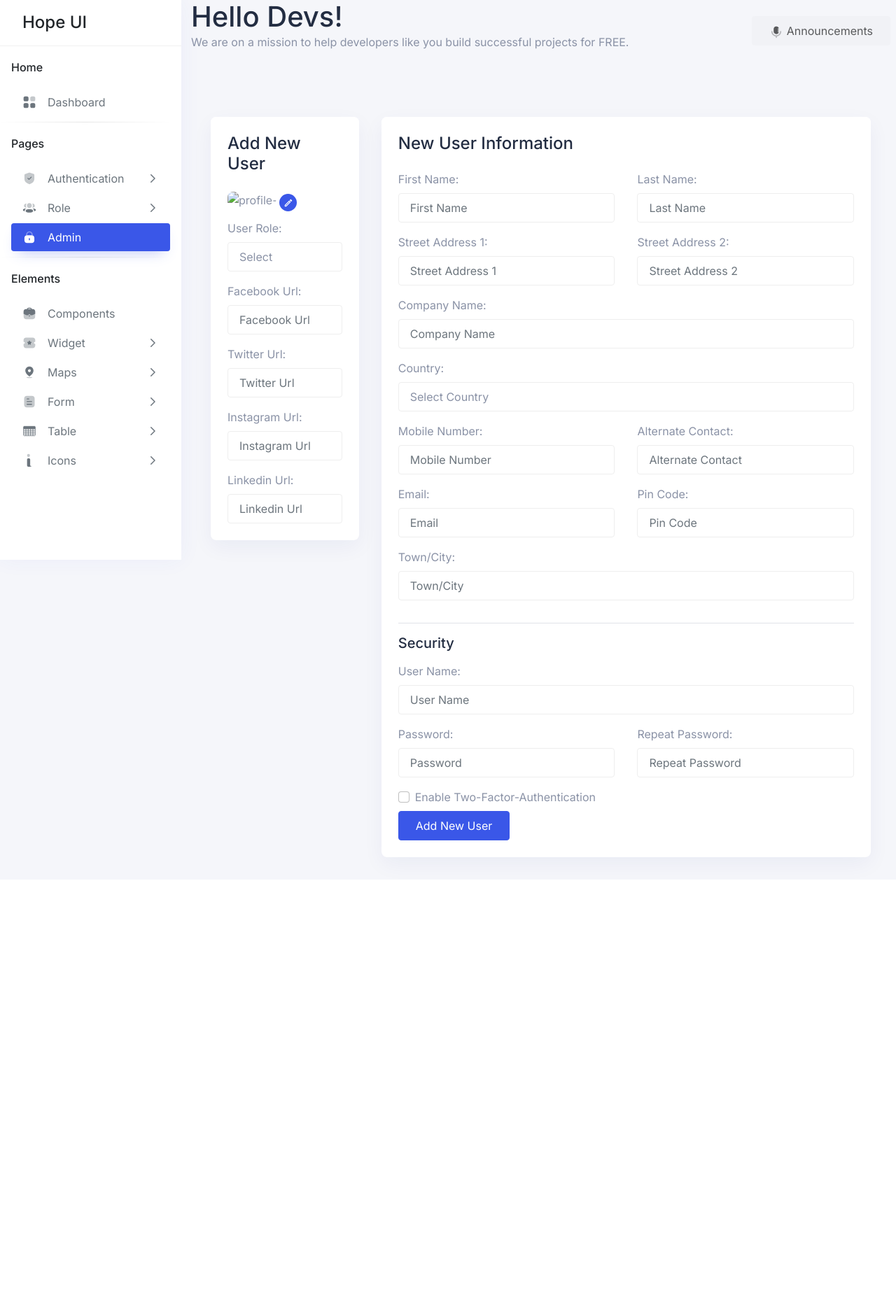
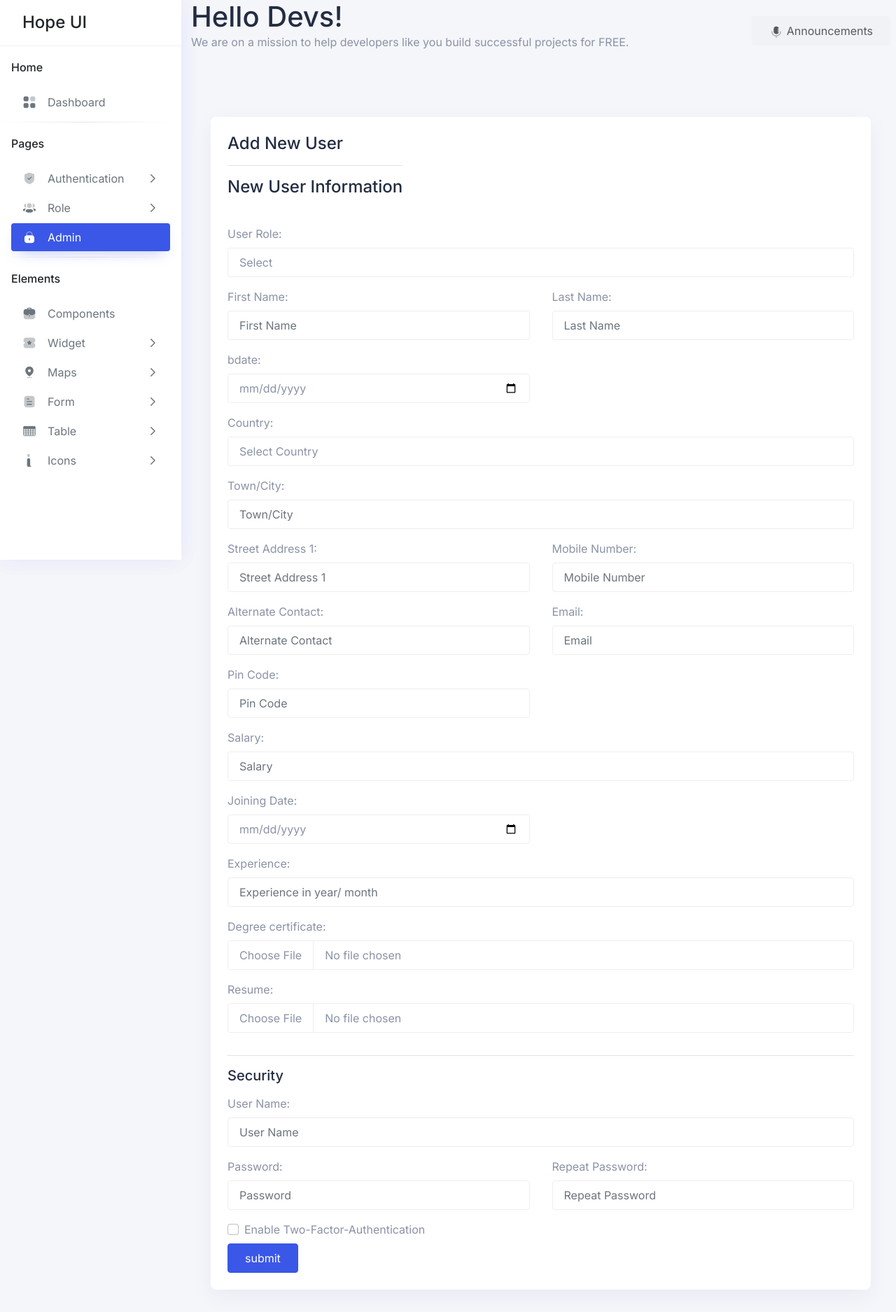
Before and after one commit to henixmehta/Erpsystem, a PHP site: page /employee.php in a window 1280 px wide. Shown: the whole page at 70% size. Before the commit the page ends 1246 px from the top, so only its background shows below. Run offline with PHP 8.4, Linux system fonts and the light colour scheme.

Commit message:
validation set side bar slider

```diff
--- a/employee-list.php
+++ b/employee-list.php
@@ -8,7 +8,9 @@
    <link rel="stylesheet" href="sidebar.css">
 </head>
 <body>
-	<div class="dashboard">
+<?php
+   include 'sidebar.php';
+            ?>
 	<main class="main-content">
             <div class="card-body px-0">
                <div class="table-responsive">
@@ -410,6 +412,5 @@
                </div>
             </div>
         </main>
-        </div>
     </body>
 </html>
--- a/employee.php
+++ b/employee.php
@@ -14,13 +14,14 @@
     }
    </style>
 	<link rel="stylesheet" href="main.min.css">
-	<!-- <link rel="stylesheet" href="main1.min.css"> -->
-	<!-- <link rel="stylesheet" href="sidebar.css"> -->
-	<!-- <link rel="stylesheet" href="sidebar.css"> -->
-</head>
+
+
+
 <body>
             <?php
-   include 'sidebar.php';
+               include 'sidebar.php';
+               include 'formvalidation.php';
+
             ?>
 <main class="main-content">
 
@@ -51,25 +52,27 @@
          <div class="conatiner-fluid content-inner mt-n5 py-0">
       <div>
          <div class="row">
-            <div class="col-xl-3 col-lg-4">
+
+            <div class="col-xl-12 col-lg-8">
                <div class="card">
                   <div class="card-header d-flex justify-content-between">
                      <div class="header-title">
-                        <h4 class="card-title">Add New User</h4>
+                     <h4 class="card-title">Add New User</h4>
+                        <hr>
+                        <h4 class="card-title">New User Information</h4>
                      </div>
                   </div>
                   <div class="card-body">
-                     <form>
-                        <div class="form-group">
+                     <div class="new-user-info">
+                     <!-- form    -->
+
+
+					<form method="POST">
+               <div class="form-group">
                            <div class="profile-img-edit position-relative">
-							   <img src="#" alt="profile-pic" class="theme-color-default-img profile-pic rounded avatar-100">
-							   <img src="#" alt="profile-pic" class="theme-color-purple-img profile-pic rounded avatar-100">
-                              <div class="upload-icone bg-primary">
-                                 <svg class="upload-button icon-14" width="14"  viewBox="0 0 24 24">
-                                    <path fill="#ffffff" d="M14.06,9L15,9.94L5.92,19H5V18.08L14.06,9M17.66,3C17.41,3 17.15,3.1 16.96,3.29L15.13,5.12L18.88,8.87L20.71,7.04C21.1,6.65 21.1,6 20.71,5.63L18.37,3.29C18.17,3.09 17.92,3 17.66,3M14.06,6.19L3,17.25V21H6.75L17.81,9.94L14.06,6.19Z" />
-                                 </svg>
-                                 <input class="file-upload" type="file" accept="image/*">
-                              </div>
+
+							<!-- insert add profile -->
+
                            </div>
 
                         </div>
@@ -84,61 +87,31 @@
                               <option>Ios Developer </option>
                            </select>
                         </div>
-                        <div class="form-group">
-                           <label class="form-label" for="furl">Facebook Url:</label>
-                           <input type="text" class="form-control" id="furl" placeholder="Facebook Url" required>
-                        </div>
-                        <div class="form-group">
-                           <label class="form-label" for="turl">Twitter Url:</label>
-                           <input type="text" class="form-control" id="turl" placeholder="Twitter Url">
-                        </div>
-                        <div class="form-group">
-                           <label class="form-label" for="instaurl">Instagram Url:</label>
-                           <input type="text" class="form-control" id="instaurl" placeholder="Instagram Url">
-                        </div>
-                        <div class="form-group mb-0">
-                           <label class="form-label" for="lurl">Linkedin Url:</label>
-                           <input type="text" class="form-control" id="lurl" placeholder="Linkedin Url">
-                        </div>
-                     </form>
-                  </div>
-               </div>
-            </div>
-            <div class="col-xl-9 col-lg-8">
-               <div class="card">
-                  <div class="card-header d-flex justify-content-between">
-                     <div class="header-title">
-                        <h4 class="card-title">New User Information</h4>
-                     </div>
-                  </div>
-                  <div class="card-body">
-                     <div class="new-user-info">
-                     <!-- form    -->
-					 <form>
+
+
+
                            <div class="row">
                               <div class="form-group col-md-6">
                                  <label class="form-label" for="fname">First Name:</label>
                                  <input type="text" class="form-control" id="fname" placeholder="First Name">
+                                 <span class="error"><?php echo $e_fname; ?></span>
                               </div>
+
                               <div class="form-group col-md-6">
                                  <label class="form-label" for="lname">Last Name:</label>
                                  <input type="text" class="form-control" id="lname" placeholder="Last Name">
+                                 <span class="error"><?php echo $e_lname; ?></span>
                               </div>
+
                               <div class="form-group col-md-6">
-                                 <label class="form-label" for="add1">Street Address 1:</label>
-                                 <input type="text" class="form-control" id="add1" placeholder="Street Address 1">
+                                 <label class="form-label" for="bdate">bdate:</label>
+                                 <input type="date" class="form-control" id="bdate" placeholder="Enter your Birthday">
+                                 <span class="error"><?php echo $e_lname; ?></span>
                               </div>
-                              <div class="form-group col-md-6">
-                                 <label class="form-label" for="add2">Street Address 2:</label>
-                                 <input type="text" class="form-control" id="add2" placeholder="Street Address 2">
-                              </div>
-                              <div class="form-group col-md-12">
-                                 <label class="form-label" for="cname">Company Name:</label>
-                                 <input type="text" class="form-control" id="cname" placeholder="Company Name">
-                              </div>
+
                               <div class="form-group col-sm-12">
                                  <label class="form-label">Country:</label>
-                                 <select name="type" class="selectpicker form-control" data-style="py-0">
+                                 <select name="country" class="form-control" >
                                     <option>Select Country</option>
                                     <option>Caneda</option>
                                     <option>Noida</option>
@@ -147,25 +120,61 @@
                                     <option>Africa</option>
                                  </select>
                               </div>
+                              <div class="form-group col-md-12">
+                                 <label class="form-label" for="city">Town/City:</label>
+                                 <input type="text" class="form-control" id="city" placeholder="Town/City">
+                              <span class="error"><?php echo $e_fname; ?></span>
+                              </div>
+                              <div class="form-group col-md-6">
+                                 <label class="form-label" for="add1">Street Address 1:</label>
+                                 <input type="text" class="form-control" id="add1" placeholder="Street Address 1">
+                              <span class="error"><?php echo $e_fname; ?></span>
+                              </div>
                               <div class="form-group col-md-6">
                                 <label class="form-label" for="mobno">Mobile Number:</label>
                                  <input type="text" class="form-control" id="mobno" placeholder="Mobile Number">
+                              <span class="error"><?php echo $e_fname; ?></span>
                               </div>
                               <div class="form-group col-md-6">
                                  <label class="form-label" for="altconno">Alternate Contact:</label>
                                  <input type="text" class="form-control" id="altconno" placeholder="Alternate Contact">
+                              <span class="error"><?php echo $e_fname; ?></span>
                               </div>
                               <div class="form-group col-md-6">
                                  <label class="form-label" for="email">Email:</label>
                                  <input type="email" class="form-control" id="email" placeholder="Email">
+                              <span class="error"><?php echo $e_fname; ?></span>
                               </div>
                               <div class="form-group col-md-6">
                                  <label class="form-label" for="pno">Pin Code:</label>
                                  <input type="text" class="form-control" id="pno" placeholder="Pin Code">
+                              <span class="error"><?php echo $e_fname; ?></span>
+                              </div>
+
+                              <div class="form-group col-md-12">
+                                 <label class="form-label" for="Salary">Salary: </label>
+                                 <input type="text" class="form-control" id="Salary" placeholder="Salary">
+                              <span class="error"><?php echo $e_fname; ?></span>
+                              </div>
+                              <div class="form-group col-md-6">
+                                 <label class="form-label" for="Joining Date">Joining Date:</label>
+                                 <input type="date" class="form-control" id="bdate" placeholder="Enter your Joining Date">
+                                 <span class="error"><?php echo $e_lname; ?></span>
                               </div>
                               <div class="form-group col-md-12">
-                                 <label class="form-label" for="city">Town/City:</label>
-                                 <input type="text" class="form-control" id="city" placeholder="Town/City">
+                                 <label class="form-label" for="Experience">Experience: </label>
+                                 <input type="text" class="form-control" id="Experience" placeholder="Experience in year/ month" >
+                              <span class="error"><?php echo $e_fname; ?></span>
+                              </div>
+                              <div class="form-group col-md-12">
+                                 <label class="form-label" for="Degree">Degree certificate: </label>
+                                 <input type="file" class="form-control" id="Degree" placeholder="Degree certificate" >
+                              <span class="error"><?php echo $e_fname; ?></span>
+                              </div>
+                              <div class="form-group col-md-12">
+                                 <label class="form-label" for="Resume">Resume: </label>
+                                 <input type="file" class="form-control" id="Resume" placeholder="Resume" >
+                              <span class="error"><?php echo $e_fname; ?></span>
                               </div>
                            </div>
                            <hr>
@@ -187,7 +196,8 @@
                            <div class="checkbox">
                               <label class="form-label"><input class="form-check-input me-2" type="checkbox" value="" id="flexCheckChecked">Enable Two-Factor-Authentication</label>
                            </div>
-                           <button type="submit" class="btn btn-primary">Add New User</button>
+                           <!-- <button type="submit" name="sub_btn" class="btn btn-primary">Add New User</button> -->
+                        <input type="submit" value="submit" class="btn btn-primary" name="sub_btn">
                         </form>
                      </div>
                   </div>
--- /dev/null
+++ b/formvalidation.php
@@ -0,0 +1,65 @@
+<?php
+$e_fname = $add1 = $e_lname = $e_email = $e_mobno = $e_altconno = $e_pno = $e_uname = $e_pass = $e_rpass = "";
+
+if (isset($_POST['sub_btn'])) {
+    // Validate First Name
+    if (empty($_POST['fname'])) {
+        $e_fname .= "<ul><li>Enter First Name</li></ul>";
+    }
+
+    // Validate Last Name
+    if (empty($_POST['lname'])) {
+        $e_lname = "Enter Last Name";
+    }
+    if (empty($_POST['add1'])) {
+        $e_add1= "Enter Address";
+    }
+
+    // Validate Email
+    if (empty($_POST['email'])) {
+        $e_email .= "Enter Email";
+    } else {
+        $emailToValidate = $_POST['email'];
+        $requiredDomain = "gmail.com";
+
+        if (!validateEmailWithDomain($emailToValidate, $requiredDomain)) {
+            $e_email .= "Invalid email or doesn't have the required domain";
+        }
+    }
+
+    // Validate Mobile Number
+    if (empty($_POST['mobno'])) {
+        $e_mobno .= "Enter Mobile Number";
+    }
+
+    // Validate Alternate Contact
+    if (empty($_POST['altconno'])) {
+        $e_altconno .= "Enter Alternate Contact";
+    }
+
+    // Validate Pin Code
+    if (empty($_POST['pno'])) {
+        $e_pno .= "Enter Pin Code";
+    }
+
+    // Validate User Name
+    if (empty($_POST['uname'])) {
+        $e_uname .= "Enter User Name";
+    }
+
+    // Validate Password
+    if (empty($_POST['pass'])) {
+        $e_pass .= "Enter Password";
+    }
+
+    // Validate Repeat Password
+    if (empty($_POST['rpass'])) {
+        $e_rpass .= "Enter Repeat Password";
+    }
+
+    // Additional validations can be added as needed
+
+    // If there are no errors, you can process the form data
+    // For example, you might insert data into a database
+}
+?>
--- a/sidebar.php
+++ b/sidebar.php
@@ -1,5 +1,5 @@
 <link rel="stylesheet" href="main.min.css">
-<div data-bs-spy="scroll" data-bs-target="#navbar-example2" data-bs-offset="0" class="scrollspy-y" tabindex="0">
+<div class="sidebar">
 <aside class="sidebar sidebar-default sidebar-white sidebar-base navs-rounded-all ">
         <div class="sidebar-header d-flex align-items-center justify-content-start">
             <a href="../dashboard/index.html" class="navbar-brand">
@@ -28,7 +28,8 @@
             </a>
 
         </div>
-        <div class="sidebar-body pt-0 data-scrollbar">
+        <!-- <div class="sidebar-body pt-0 data-scrollbar"> -->
+     <div class="sidebar-body pt-0 data-scrollbar"  style="max-height: calc(100vh - 100px); overflow-y: auto;">
             <div class="sidebar-list">
                 <!-- Sidebar Menu Start -->
                 <ul class="navbar-nav iq-main-menu" id="sidebar-menu">
@@ -173,6 +174,7 @@
                                 </a>
                             </li>
                             <li class="nav-item">
+                                <!-- add employee -->
                                 <a class="nav-link " href="employee.php">
                                     <i class="icon">
                                         <svg class="icon-10"   width="10" viewBox="0 0 24 24" fill="currentColor">
@@ -186,7 +188,8 @@
                                 </a>
                             </li>
                             <li class="nav-item">
-                                <a class="nav-link " href="../dashboard/app">
+                                <!-- emp list  -->
+                                <a class="nav-link " href="employee-list.php">
                                     <i class="icon">
                                         <svg class="icon-10"   width="10" viewBox="0 0 24 24" fill="currentColor">
                                             <g>
```
